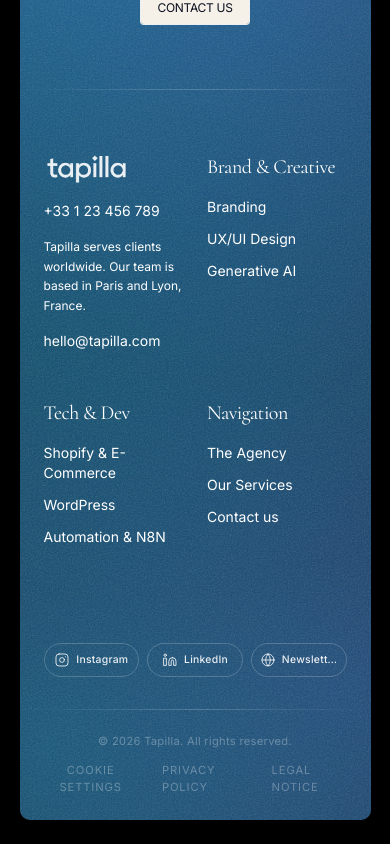
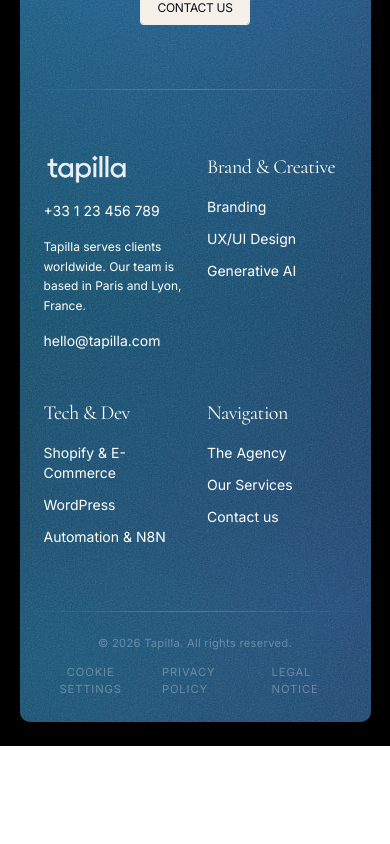
Before and after one commit to artkrasdev/tapilla, a Next.js app: page /en in a window 390 px wide. Shown: the part 3912-4756 px from the top of the page. After the commit the page ends 4658 px from the top, so only its background shows below. Built offline with nearby package versions, Linux system fonts and the light colour scheme.

Commit message:
Get rid of the social media buttons in the footer

```diff
--- a/components/Footer.tsx
+++ b/components/Footer.tsx
@@ -3,52 +3,10 @@
 import { useTranslations, useLocale } from "next-intl";
 import { usePathname } from "next/navigation";
 import Image from "next/image";
-import { Globe, Instagram, Linkedin } from "lucide-react";
 import { cn } from "@/lib/utils";
 import { buttonVariants } from "@/components/ui/button";
-import { handleAnchorClick } from "@/lib/scroll-utils";
 import { showCookieBanner } from "@/lib/cookie-consent";
 
-/* ── Arrow NE icon ─────────────────────────────────────────────────── */
-function ArrowNE({ className = "" }: { className?: string }) {
-    return (
-        <svg
-            width="11"
-            height="11"
-            viewBox="0 0 12 12"
-            fill="none"
-            className={className}
-            aria-hidden="true"
-        >
-            <path
-                d="M1 11L11 1M11 1H3M11 1V9"
-                stroke="currentColor"
-                strokeWidth="1.4"
-                strokeLinecap="round"
-                strokeLinejoin="round"
-            />
-        </svg>
-    );
-}
-
-/* ── Social pill link ──────────────────────────────────────────────── */
-function SocialPill({ icon, label, href, onClick }: { icon: React.ReactNode; label: string; href: string; onClick?: (e: React.MouseEvent<HTMLAnchorElement>) => void }) {
-    return (
-        <a
-            href={href}
-            target="_blank"
-            rel="noopener noreferrer"
-            onClick={onClick}
-            className="group flex flex-1 min-w-0 items-center justify-center gap-1.5 sm:gap-2 rounded-full border border-white/20 px-2 sm:px-4 py-2 text-[clamp(0.65rem,2.5vw,0.875rem)] text-white/90 transition-all duration-300 hover:bg-white/10 hover:border-white/40"
-        >
-            <div className="shrink-0 scale-90 sm:scale-100">{icon}</div>
-            <span className="font-medium tracking-wide truncate">{label}</span>
-            <div className="shrink-0 hidden sm:block">
-                <ArrowNE className="text-white/60 transition-transform duration-300 group-hover:-translate-y-0.5 group-hover:translate-x-0.5" />
-            </div>
-        </a>
-    );
-}
 
 /* ═══════════════════════════════════════════════════════════════════════
    Footer
@@ -221,30 +179,6 @@
                         </div>
                     </div>
 
-                    {/* ═══ SOCIAL ROW ═══ */}
-                    <div id="newsletter" className="mx-auto w-full max-w-content px-6 md:px-8 lg:px-12 py-8 overflow-hidden">
-                        <div className="flex flex-row flex-nowrap items-center justify-between gap-2 md:gap-4 w-full">
-                            <SocialPill
-                                icon={<Instagram size={16} strokeWidth={1.5} />}
-                                label="Instagram"
-                                href="https://instagram.com"
-                            />
-                            <SocialPill
-                                icon={<Linkedin size={16} strokeWidth={1.5} />}
-                                label="LinkedIn"
-                                href="https://linkedin.com"
-                            />
-                            <SocialPill
-                                icon={<Globe size={16} strokeWidth={1.5} />}
-                                label="Newsletter"
-                                href="#newsletter"
-                                onClick={(e) => {
-                                    e.preventDefault();
-                                    handleAnchorClick(e, "newsletter");
-                                }}
-                            />
-                        </div>
-                    </div>
 
                     {/* ═══ COPYRIGHT BAR ═══ */}
                     <div className="relative mx-auto w-full max-w-content px-6 md:px-8 lg:px-12 py-6">
```
Also changed, not shown: messages/en.json.
